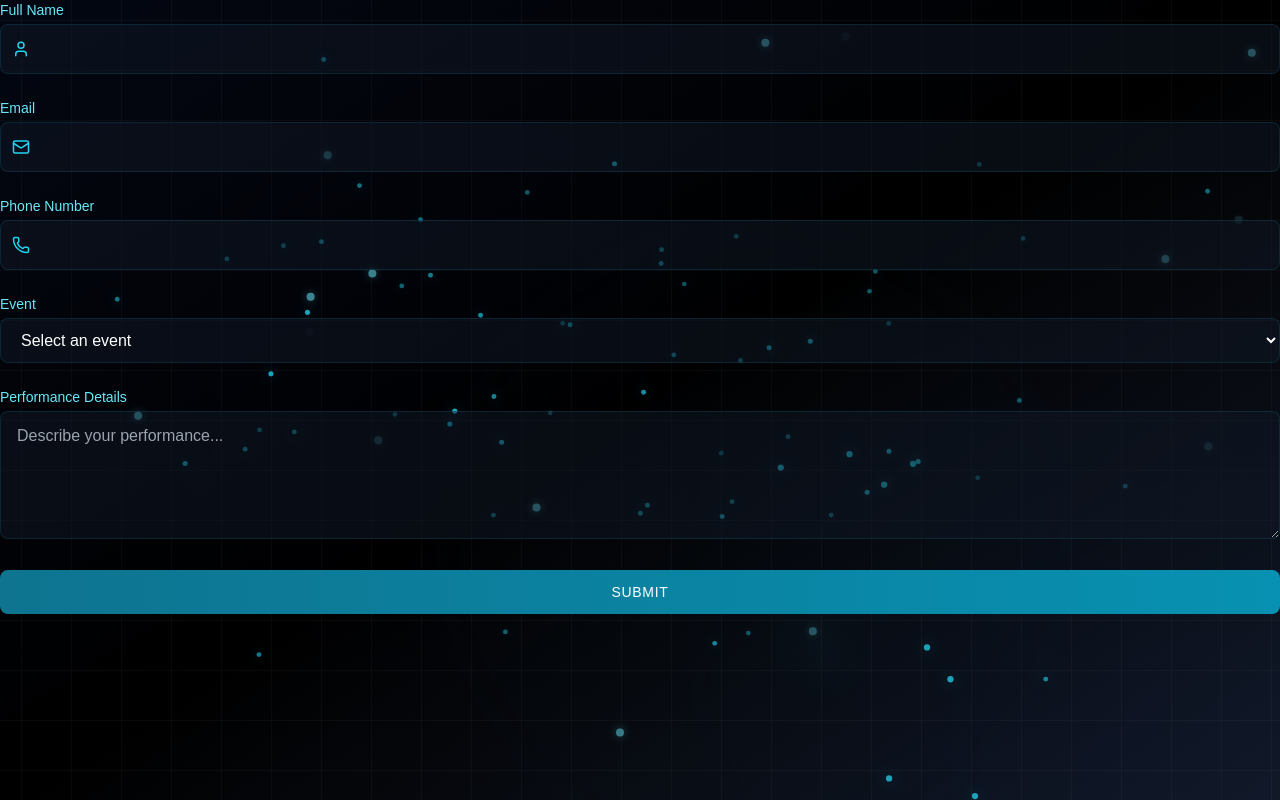
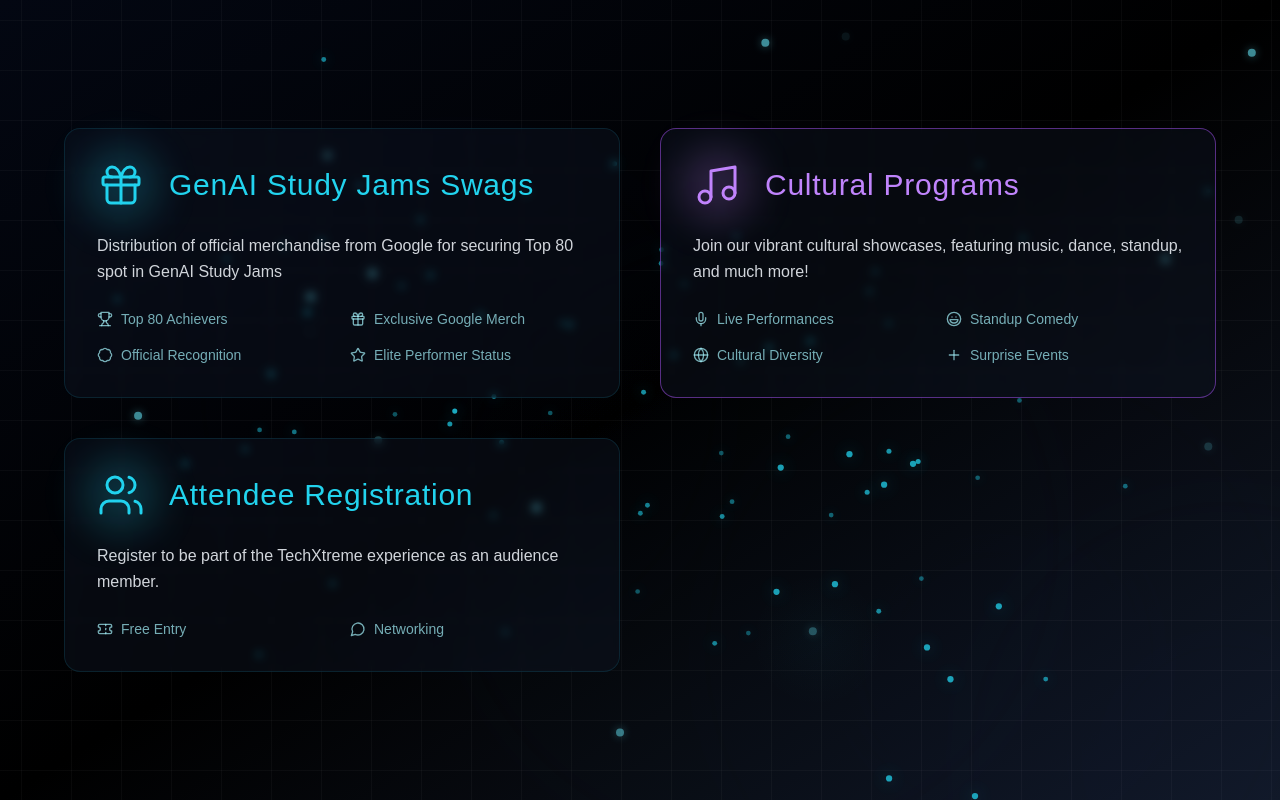
Before and after one commit to Krishgoenka/TechXtreme, a Next.js app: page / in a window 1280 px wide. Both pictures are taken after a click on the button "CULTURAL FEST REGISTRATION". Built offline with nearby package versions, Linux system fonts and the light colour scheme.

Commit message:
Updated all the forms

```diff
--- a/app/TechXtremeApp.jsx
+++ b/app/TechXtremeApp.jsx
@@ -3,19 +3,27 @@
 import {
   ArrowRight,
   Award,
+  Badge,
   BookOpen,
   Brain,
   Camera,
   Code,
+  Gift,
   Github,
   Globe,
   Heart,
+  Laugh,
   Lightbulb,
   Mail,
+  MessageCircle,
+  Mic,
   Music,
   Phone,
+  Plus,
   Rocket,
+  Star,
   Ticket,
+  Trophy,
   User,
   Users,
   Zap,
@@ -1010,6 +1018,7 @@
   const [activeRegistration, setActiveRegistration] = useState(null);
   const [registrationType, setRegistrationType] = useState(null);
   const [submitted, setSubmitted] = useState(false);
+  const [showCulturalEvents, setShowCulturalEvents] = useState(false);
 
   const handleSubmit = (formData) => {
     console.log("Form submitted:", formData);
@@ -1052,17 +1061,20 @@
           </motion.div>
         ) : (
           <>
-            {!activeRegistration ? (
+            {!activeRegistration && (
               <motion.div
                 initial={{ opacity: 0 }}
                 animate={{ opacity: 1 }}
                 exit={{ opacity: 0 }}
                 className="relative z-10 max-w-6xl"
               >
+                {!showCulturalEvents ? (
+                  <>
                     <h1 className="text-7xl font-extralight mb-12 text-white tracking-wider animate-fade-in-up text-center">
                       <span className="text-white font-thin">TECH</span>
                       <span className="text-cyan-400 font-light">XTREME</span>
                     </h1>
+
                     <div className="grid grid-cols-2 gap-8 mb-16">
                       <EventCard
                         title="IdeaThon"
@@ -1087,10 +1099,11 @@
                           { icon: Heart, text: "Cultural Exchange" },
                           { icon: BookOpen, text: "Storytelling" },
                         ]}
-                    onClick={() => setActiveRegistration("cultural")}
+                        onClick={() => setShowCulturalEvents(true)}
                         variant="secondary"
                       />
                     </div>
+
                     <div className="flex justify-center space-x-8 animate-fade-in-up">
                       <button
                         onClick={() => setActiveRegistration("ideathon")}
@@ -1104,7 +1117,7 @@
                       </button>
 
                       <button
-                    onClick={() => setActiveRegistration("cultural")}
+                        onClick={() => setShowCulturalEvents(true)}
                         className="relative px-12 py-6 rounded-lg font-medium tracking-wider uppercase text-sm text-white shadow-[0_4px_10px_rgba(128,0,128,0.5)] transition-all duration-500 transform hover:scale-105 hover:shadow-lg hover:shadow-purple-500/30
     before:absolute before:inset-0 before:bg-gradient-to-r before:from-purple-700 before:to-purple-600 before:opacity-0 before:transition-opacity before:duration-500 before:hover:opacity-100 overflow-hidden"
                       >
@@ -1114,8 +1127,52 @@
                         </span>
                       </button>
                     </div>
+                  </>
+                ) : (
+                  <div className="grid grid-cols-2 gap-10">
+                    <EventCard
+                      title="GenAI Study Jams Swags"
+                      description="Distribution of official merchandise from Google for securing Top 80 spot in GenAI Study Jams"
+                      icon={Gift}
+                      features={[
+                        { icon: Trophy, text: "Top 80 Achievers" },
+                        { icon: Gift, text: "Exclusive Google Merch" },
+                        { icon: Badge, text: "Official Recognition" },
+                        { icon: Star, text: "Elite Performer Status" },
+                      ]}
+                      onClick={() => setActiveRegistration("genai")}
+                      variant="primary"
+                    />
+                    <EventCard
+                      title="Cultural Programs"
+                      description="Join our vibrant cultural showcases, featuring music, dance, standup, and much more!"
+                      icon={Music}
+                      features={[
+                        { icon: Mic, text: "Live Performances" },
+                        { icon: Laugh, text: "Standup Comedy" },
+                        { icon: Globe, text: "Cultural Diversity" },
+                        { icon: Plus, text: "Surprise Events" },
+                      ]}
+                      onClick={() => setActiveRegistration("cultural")}
+                      variant="secondary"
+                    />
+                    <EventCard
+                      title="Attendee Registration"
+                      description="Register to be part of the TechXtreme experience as an audience member."
+                      icon={Users}
+                      features={[
+                        { icon: Ticket, text: "Free Entry" },
+                        { icon: MessageCircle, text: "Networking" },
+                      ]}
+                      onClick={() => setActiveRegistration("audience")}
+                      variant="primary"
+                    />
+                  </div>
+                )}
               </motion.div>
-            ) : (
+            )}
+
+            {activeRegistration && (
               <motion.div
                 initial={{ opacity: 0 }}
                 animate={{ opacity: 1 }}
@@ -1142,5 +1199,4 @@
     </div>
   );
 };
-
 export default TechXtremeApp;
```
Lines whose indentation alone changed are shown as unchanged.
